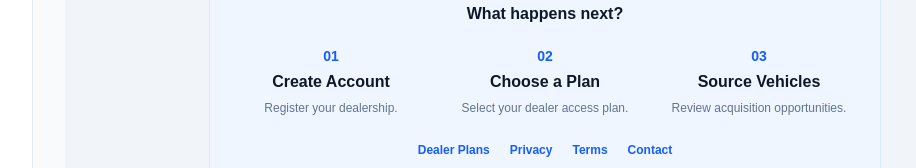
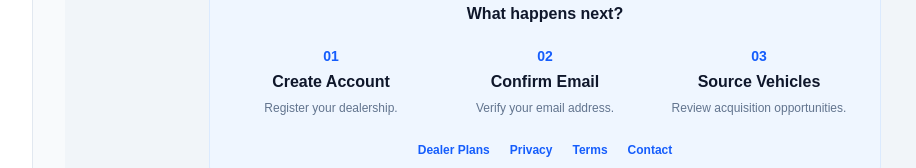
Before and after one commit to Goldylox752/NorthSky-Auto, a Next.js app: page /dealer/register in a window 1280 px wide. Shown: the part 1741-1909 px from the top of the page, without its empty margins (223-1139 px from the left). Built offline with nearby package versions, Linux system fonts and the light colour scheme.

Commit message:
Update page.jsx

```diff
--- a/app/dealer/register/page.jsx
+++ b/app/dealer/register/page.jsx
@@ -1,10 +1,8 @@
 "use client";
-
 import Link from "next/link";
 import { useRouter } from "next/navigation";
 import { useState } from "react";
 import { createClient } from "@/lib/supabase/client";
-
 const initialForm = {
   dealership_name: "",
   contact_name: "",
@@ -13,39 +11,30 @@ const initialForm = {
   password: "",
   confirm_password: "",
 };
-
 export default function DealerRegisterPage() {
   const router = useRouter();
-
   const [form, setForm] = useState(initialForm);
   const [loading, setLoading] = useState(false);
   const [message, setMessage] = useState("");
   const [success, setSuccess] = useState(false);
-
   function handleChange(event) {
     const { name, value } = event.target;
-
     setForm((current) => ({
       ...current,
       [name]: value,
     }));
   }
-
   async function handleSubmit(event) {
     event.preventDefault();
-
     if (loading) return;
-
     setLoading(true);
     setMessage("");
     setSuccess(false);
-
     try {
       const dealershipName = form.dealership_name.trim();
       const contactName = form.contact_name.trim();
       const email = form.email.trim().toLowerCase();
       const phone = form.phone.trim();
-
       if (
         !dealershipName ||
         !contactName ||
@@ -53,44 +42,73 @@ export default function DealerRegisterPage() {
         !form.password ||
         !form.confirm_password
       ) {
-        throw new Error("Please complete all required fields.");
+        throw new Error(
+          "Please complete all required fields."
+        );
       }
-
       if (dealershipName.length > 150) {
         throw new Error(
           "Dealership name must be 150 characters or less."
         );
       }
-
       if (contactName.length > 150) {
         throw new Error(
           "Contact name must be 150 characters or less."
         );
       }
-
       if (email.length > 254) {
-        throw new Error("Email address is too long.");
+        throw new Error(
+          "Email address is too long."
+        );
       }
-
-      if (!/^[^\s@]+@[^\s@]+\.[^\s@]+$/.test(email)) {
-        throw new Error("Please enter a valid email address.");
+      if (
+        !/^[^\s@]+@[^\s@]+\.[^\s@]+$/.test(email)
+      ) {
+        throw new Error(
+          "Please enter a valid email address."
+        );
       }
-
       if (form.password.length < 8) {
-        throw new Error("Password must be at least 8 characters.");
+        throw new Error(
+          "Password must be at least 8 characters."
+        );
       }
-
-      if (form.password !== form.confirm_password) {
-        throw new Error("Passwords do not match.");
+      if (
+        form.password !== form.confirm_password
+      ) {
+        throw new Error(
+          "Passwords do not match."
+        );
       }
-
       if (phone.length > 50) {
-        throw new Error("Phone number is too long.");
+        throw new Error(
+          "Phone number is too long."
+        );
       }
-
       const supabase = createClient();
-
-      const { data, error } = await supabase.auth.signUp({
+      /*
+      |--------------------------------------------------------------------------
+      | Supabase Registration
+      |--------------------------------------------------------------------------
+      |
+      | If email confirmation is enabled, Supabase sends the user through:
+      |
+      | Email
+      |   ↓
+      | /auth/callback?code=...
+      |   ↓
+      | exchangeCodeForSession()
+      |   ↓
+      | /dealer/dashboard
+      |
+      */
+      const callbackUrl =
+        `${window.location.origin}` +
+        "/auth/callback?next=/dealer/dashboard";
+      const {
+        data,
+        error,
+      } = await supabase.auth.signUp({
         email,
         password: form.password,
         options: {
@@ -100,48 +118,62 @@ export default function DealerRegisterPage() {
             contact_name: contactName,
             phone: phone || null,
           },
-          emailRedirectTo: `${window.location.origin}/dealer/dashboard`,
+          emailRedirectTo: callbackUrl,
         },
       });
-
       if (error) {
-        console.error("Supabase dealer registration error:", error);
-
-        const errorText = error.message?.toLowerCase() || "";
-
+        console.error(
+          "Supabase dealer registration error:",
+          error
+        );
+        const errorText =
+          error.message?.toLowerCase() || "";
         if (
           errorText.includes("already registered") ||
-          errorText.includes("user already registered")
+          errorText.includes(
+            "user already registered"
+          )
         ) {
           throw new Error(
             "An account with this email already exists. Please sign in instead."
           );
         }
-
         throw new Error(
-          error.message || "Unable to create your dealer account."
+          error.message ||
+            "Unable to create your dealer account."
         );
       }
-
+      /*
+      |--------------------------------------------------------------------------
+      | Email confirmation required
+      |--------------------------------------------------------------------------
+      */
       if (!data?.session) {
         setSuccess(true);
         setMessage(
-          "Your dealer account has been created. Check your email to confirm your account before signing in."
+          "Your dealer account has been created. Check your email and click the confirmation link to activate your account."
         );
         setForm(initialForm);
         return;
       }
-
+      /*
+      |--------------------------------------------------------------------------
+      | Immediate session
+      |--------------------------------------------------------------------------
+      */
       setSuccess(true);
       setMessage(
         "Dealer account created successfully. Redirecting..."
       );
-
-      router.push("/dealer/dashboard");
+      router.push(
+        "/dealer/dashboard"
+      );
       router.refresh();
     } catch (error) {
-      console.error("Dealer registration error:", error);
-
+      console.error(
+        "Dealer registration error:",
+        error
+      );
       setSuccess(false);
       setMessage(
         error?.message ||
@@ -151,7 +183,6 @@ export default function DealerRegisterPage() {
       setLoading(false);
     }
   }
-
   return (
     <main className="min-h-screen bg-slate-100 text-slate-900">
       {/* HERO */}
@@ -163,22 +194,18 @@ export default function DealerRegisterPage() {
           >
             ← NorthSky Auto
           </Link>
-
           <p className="mt-8 text-sm font-black uppercase tracking-[0.2em] text-blue-400">
             Dealer Portal
           </p>
-
           <h1 className="mt-3 text-4xl font-black tracking-tight sm:text-5xl">
             Create Your Dealer Account
           </h1>
-
           <p className="mx-auto mt-5 max-w-2xl text-lg leading-8 text-slate-300">
             Join NorthSky Auto and create an account for dealership
             vehicle acquisition opportunities.
           </p>
         </div>
       </section>
-
       {/* FORM */}
       <section className="px-6 py-12 md:py-16">
         <div className="mx-auto max-w-2xl">
@@ -187,21 +214,17 @@ export default function DealerRegisterPage() {
               <div className="flex h-12 w-12 items-center justify-center rounded-xl bg-blue-600 text-xl font-black text-white shadow-lg shadow-blue-200">
                 N
               </div>
-
               <p className="mt-6 text-sm font-black uppercase tracking-widest text-blue-600">
                 Dealer Registration
               </p>
-
               <h2 className="mt-2 text-2xl font-black">
                 Dealership Information
               </h2>
-
               <p className="mt-2 text-sm leading-6 text-slate-500">
                 Create your account using your dealership and primary
                 contact information.
               </p>
             </div>
-
             {message && (
               <div
                 role={success ? "status" : "alert"}
@@ -215,7 +238,6 @@ export default function DealerRegisterPage() {
                 {message}
               </div>
             )}
-
             <form
               onSubmit={handleSubmit}
               className="mt-7 space-y-5"
@@ -231,7 +253,6 @@ export default function DealerRegisterPage() {
                 required
                 disabled={loading}
               />
-
               <Field
                 label="Primary Contact Name"
                 name="contact_name"
@@ -243,7 +264,6 @@ export default function DealerRegisterPage() {
                 required
                 disabled={loading}
               />
-
               <Field
                 label="Business Email"
                 name="email"
@@ -256,7 +276,6 @@ export default function DealerRegisterPage() {
                 required
                 disabled={loading}
               />
-
               <Field
                 label="Phone Number"
                 name="phone"
@@ -268,7 +287,6 @@ export default function DealerRegisterPage() {
                 maxLength={50}
                 disabled={loading}
               />
-
               <Field
                 label="Password"
                 name="password"
@@ -281,7 +299,6 @@ export default function DealerRegisterPage() {
                 required
                 disabled={loading}
               />
-
               <Field
                 label="Confirm Password"
                 name="confirm_password"
@@ -294,7 +311,6 @@ export default function DealerRegisterPage() {
                 required
                 disabled={loading}
               />
-
               <div className="rounded-xl bg-slate-50 p-4 text-xs leading-5 text-slate-500 ring-1 ring-slate-200">
                 By creating a dealer account, you agree to the
                 NorthSky Auto{" "}
@@ -313,7 +329,6 @@ export default function DealerRegisterPage() {
                 </Link>
                 .
               </div>
-
               <button
                 type="submit"
                 disabled={loading}
@@ -324,12 +339,10 @@ export default function DealerRegisterPage() {
                   : "Create Dealer Account →"}
               </button>
             </form>
-
             <div className="mt-8 border-t border-slate-200 pt-7 text-center">
               <p className="text-sm text-slate-500">
                 Already have a dealer account?
               </p>
-
               <Link
                 href="/dealer/login"
                 className="mt-2 inline-flex font-bold text-blue-600 transition hover:text-blue-700 hover:underline"
@@ -338,54 +351,47 @@ export default function DealerRegisterPage() {
               </Link>
             </div>
           </div>
-
+          {/* NEXT STEPS */}
           <div className="mt-6 rounded-2xl border border-blue-100 bg-blue-50 p-6">
             <h3 className="text-center font-black text-slate-900">
               What happens next?
             </h3>
-
             <div className="mt-5 grid gap-5 sm:grid-cols-3">
               <Step
                 number="01"
                 title="Create Account"
                 text="Register your dealership."
               />
-
               <Step
                 number="02"
-                title="Choose a Plan"
-                text="Select your dealer access plan."
+                title="Confirm Email"
+                text="Verify your email address."
               />
-
               <Step
                 number="03"
                 title="Source Vehicles"
                 text="Review acquisition opportunities."
               />
             </div>
-
             <div className="mt-6 flex flex-wrap justify-center gap-x-5 gap-y-2 text-xs font-semibold">
               <Link
-                href="/buyers"
+                href="/pricing"
                 className="text-blue-600 hover:underline"
               >
                 Dealer Plans
               </Link>
-
               <Link
                 href="/privacy"
                 className="text-blue-600 hover:underline"
               >
                 Privacy
               </Link>
-
               <Link
                 href="/terms"
                 className="text-blue-600 hover:underline"
               >
                 Terms
               </Link>
-
               <Link
                 href="/contact"
                 className="text-blue-600 hover:underline"
@@ -394,7 +400,6 @@ export default function DealerRegisterPage() {
               </Link>
             </div>
           </div>
-
           <div className="mt-6 text-center">
             <Link
               href="/"
@@ -408,7 +413,11 @@ export default function DealerRegisterPage() {
     </main>
   );
 }
-
+/*
+|--------------------------------------------------------------------------
+| Reusable Field
+|--------------------------------------------------------------------------
+*/
 function Field({
   label,
   name,
@@ -429,12 +438,12 @@ function Field({
         className="mb-2 block text-sm font-bold text-slate-700"
       >
         {label}
-
         {required && (
-          <span className="ml-1 text-red-500">*</span>
+          <span className="ml-1 text-red-500">
+            *
+          </span>
         )}
       </label>
-
       <input
         id={name}
         name={name}
@@ -452,18 +461,24 @@ function Field({
     </div>
   );
 }
-
-function Step({ number, title, text }) {
+/*
+|--------------------------------------------------------------------------
+| Registration Step
+|--------------------------------------------------------------------------
+*/
+function Step({
+  number,
+  title,
+  text,
+}) {
   return (
     <div className="text-center">
       <div className="text-sm font-black text-blue-600">
         {number}
       </div>
-
       <h4 className="mt-1 font-black text-slate-900">
         {title}
       </h4>
-
       <p className="mt-1 text-xs leading-5 text-slate-500">
         {text}
       </p>
```
